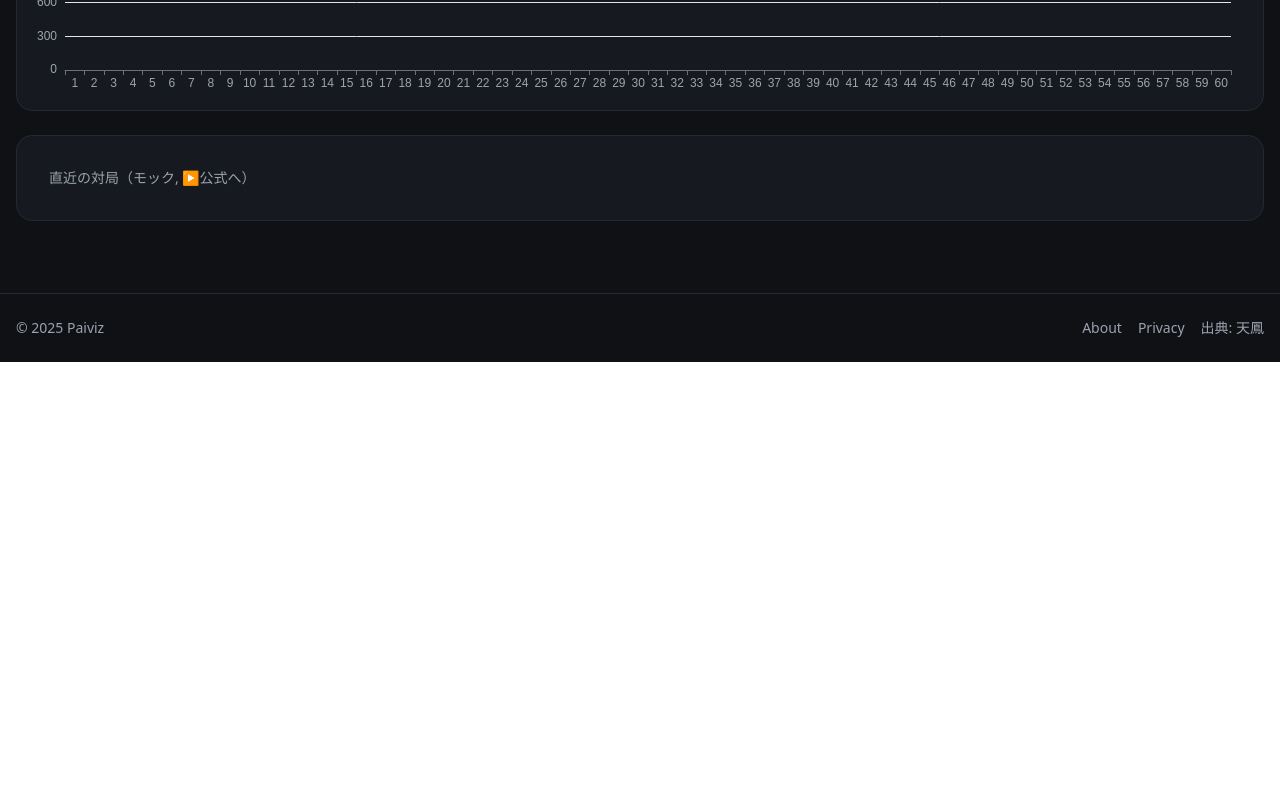
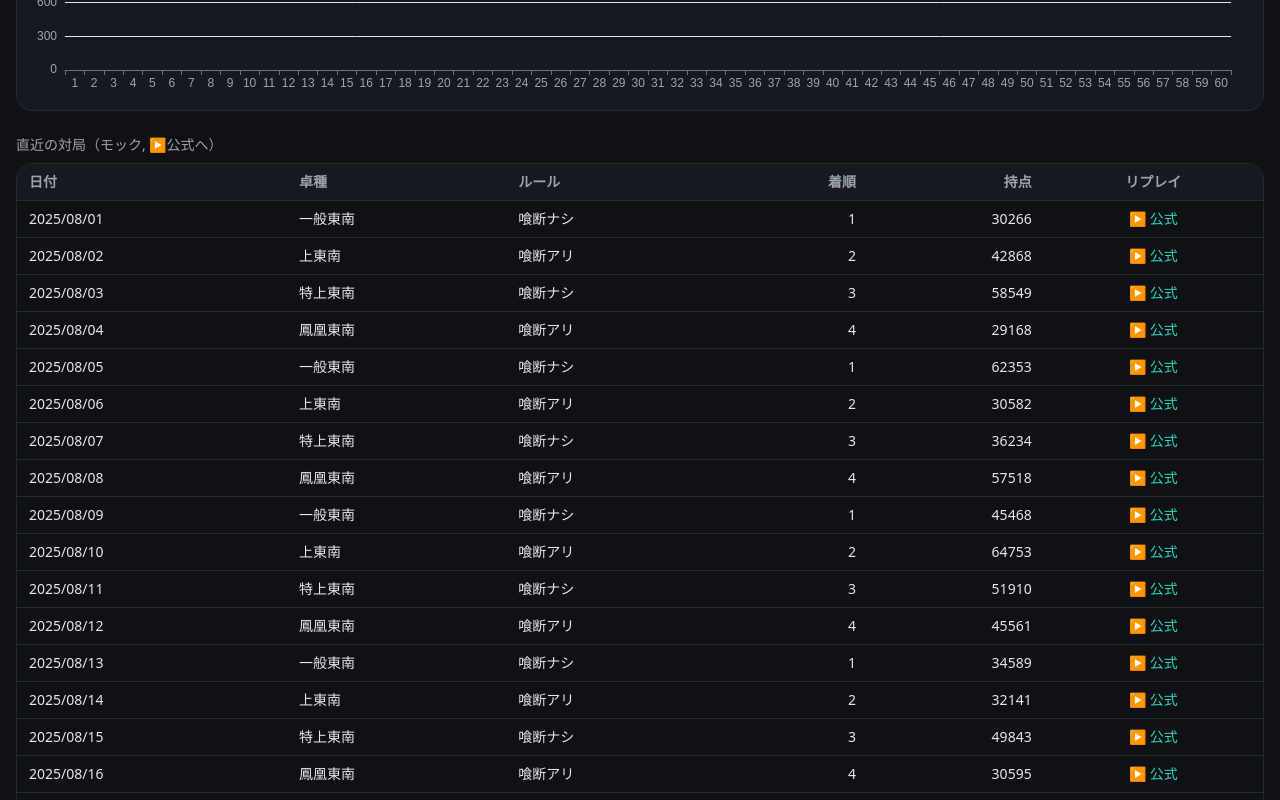
Before and after one commit to RyutaAoyama/paiviz, a Nuxt app: page /player/1 in a window 1280 px wide. Shown: the part 760-1560 px from the top of the page. Before the commit the page ends 1122 px from the top, so only its background shows below. Built offline with nearby package versions, Linux system fonts and the light colour scheme.

Commit message:
UI修正とGAの仮設定

```diff
--- /dev/null
+++ b/components/MatchTableMock.vue
@@ -0,0 +1,40 @@
+<template>
+  <div class="overflow-auto rounded-2xl border border-[#242A33]">
+    <table class="min-w-full text-sm">
+      <thead class="sticky top-0 bg-[#161A20] text-gray-400">
+        <tr>
+          <th class="px-3 py-2 text-left">日付</th>
+          <th class="px-3 py-2 text-left">卓種</th>
+          <th class="px-3 py-2 text-left">ルール</th>
+          <th class="px-3 py-2 text-right">着順</th>
+          <th class="px-3 py-2 text-right">持点</th>
+          <th class="px-3 py-2 text-center">リプレイ</th>
+        </tr>
+      </thead>
+      <tbody>
+        <tr v-for="row in rows" :key="row.id" class="border-t border-[#242A33] hover:bg-[#11151b]">
+          <td class="px-3 py-2">{{ row.date }}</td>
+          <td class="px-3 py-2">{{ row.table }}</td>
+          <td class="px-3 py-2">{{ row.rule }}</td>
+          <td class="px-3 py-2 text-right tabular-nums">{{ row.rank }}</td>
+          <td class="px-3 py-2 text-right tabular-nums">{{ row.points }}</td>
+          <td class="px-3 py-2 text-center">
+            <a :href="row.replay" target="_blank" rel="noopener" class="text-teal-400 hover:underline">▶ 公式</a>
+          </td>
+        </tr>
+      </tbody>
+    </table>
+  </div>
+</template>
+<script setup lang="ts">
+type Row = { id:number; date:string; table:string; rule:string; rank:number; points:number; replay:string }
+const rows: Row[] = Array.from({ length: 20 }).map((_, i) => ({
+  id: i,
+  date: `2025/08/${(i+1).toString().padStart(2,'0')}`,
+  table: ['一般','上','特上','鳳凰'][i%4] + '東南',
+  rule: i % 2 ? '喰断アリ' : '喰断ナシ',
+  rank: 1 + (i % 4),
+  points: 25000 + Math.floor(Math.random()*40000),
+  replay: '#'
+}))
+</script>
--- a/pages/about.vue
+++ b/pages/about.vue
@@ -1,9 +1,31 @@
 <template>
   <section class="space-y-4">
-    <h1 class="text-2xl font-bold">About</h1>
+    <h1 class="text-2xl font-bold">About Paiviz</h1>
+    <p class="text-sm text-gray-300">
+      Paiviz（パイビズ）は、ネット麻雀「天鳳」の公開情報をもとに、成績を見やすく可視化する非公式ビューアです。
+    </p>
+    <ul class="list-disc pl-5 text-sm text-gray-400 space-y-2">
+      <li>牌譜の一括取得・再配布は行いません。</li>
+      <li>
+        対局の閲覧は
+        <a
+          href="https://tenhou.net/"
+          class="text-teal-400"
+          target="_blank"
+          rel="noopener"
+          >tenhou.net</a
+        >
+        の公式リプレイにリンクします。
+      </li>
+      <li>
+        ログ解析（Labs）はブラウザ内で完結し、デフォルトでサーバー保存しません。
+      </li>
+    </ul>
     <p class="text-sm text-gray-400">
-      Paiviz
-      は天鳳の成績を見やすく可視化するビューアです。牌譜の一括配布は行わず、公式リプレイへのリンクアウト方針です。
+      ご連絡先:
+      <a href="mailto:support@paiviz.app" class="text-teal-400"
+        >support@paiviz.app</a
+      >
     </p>
   </section>
 </template>
--- a/pages/player/[name].vue
+++ b/pages/player/[name].vue
@@ -3,6 +3,7 @@
     <h1 class="text-2xl font-bold">
       {{ decodeURIComponent(route.params.name as string) }}
     </h1>
+
     <div class="grid grid-cols-2 gap-4 md:grid-cols-3 lg:grid-cols-5">
       <KpiCard label="和了率" :value="'--%'" />
       <KpiCard label="放銃率" :value="'--%'" />
@@ -10,25 +11,31 @@
       <KpiCard label="副露率" :value="'--%'" />
       <KpiCard label="平均順位" :value="'--'" />
     </div>
+
     <AdSlot type="mid" />
+
     <div class="rounded-2xl border border-[#242A33] bg-[#161A20] p-4">
       <div class="mb-2 text-sm text-gray-400">Rate 推移（ダミーデータ）</div>
       <div style="height: 280px" ref="chartBox"></div>
     </div>
-    <div
-      class="rounded-2xl border border-[#242A33] bg-[#161A20] p-8 text-sm text-gray-400"
-    >
-      直近の対局（モック, ▶公式へ）
+
+    <div>
+      <div class="mb-2 text-sm text-gray-400">
+        直近の対局（モック, ▶公式へ）
+      </div>
+      <MatchTableMock />
     </div>
   </section>
 </template>
+
 <script setup lang="ts">
+import { ref, onMounted, onBeforeUnmount } from "vue";
 import { useRoute } from "vue-router";
-import { ref, onMounted, onBeforeUnmount } from "vue";
 
 const route = useRoute();
 let chart: any;
 const chartBox = ref<HTMLElement | null>(null);
+
 onMounted(async () => {
   const echarts = await import("echarts");
   if (chartBox.value) {
--- a/pages/privacy.vue
+++ b/pages/privacy.vue
@@ -1,10 +1,29 @@
 <template>
   <section class="space-y-4">
-    <h1 class="text-2xl font-bold">Privacy</h1>
+    <h1 class="text-2xl font-bold">Privacy Policy</h1>
+    <p class="text-sm text-gray-300">
+      Paiviz
+      は最小限のデータで運用します。基本方針は「解析はブラウザ内で完結、サーバー保存はしない」です。
+    </p>
     <ul class="list-disc pl-5 text-sm text-gray-400 space-y-2">
-      <li>解析は基本ブラウザ内で完結。サーバー保存はしません。</li>
-      <li>広告/計測は後日導入予定。導入時は明示します。</li>
-      <li>リプレイは tenhou.net への外部リンクのみ。</li>
+      <li>
+        アップロードした牌譜はブラウザ内で解析され、デフォルトでサーバー保存しません。
+      </li>
+      <li>
+        共有リンクを作成する場合、集計サマリのみ短期保存することがあります（原文牌譜は含みません）。
+      </li>
+      <li>
+        アクセス解析（GA4）を導入する場合、IP匿名化とクッキー同意を実施します。
+      </li>
+      <li>
+        広告（AdSense）導入時はプライバシー設定を明示し、オプトアウト方法を提供します。
+      </li>
     </ul>
+    <p class="text-sm text-gray-400">
+      お問い合わせ:
+      <a href="mailto:support@paiviz.app" class="text-teal-400"
+        >support@paiviz.app</a
+      >
+    </p>
   </section>
 </template>
--- a/pages/rankings.vue
+++ b/pages/rankings.vue
@@ -1,6 +1,7 @@
 <template>
   <section class="space-y-4">
     <h1 class="text-2xl font-bold">ランキング</h1>
+
     <div class="grid grid-cols-2 gap-2 md:grid-cols-4">
       <select
         v-model="period"
@@ -35,17 +36,22 @@
         <option value="win">勝率</option>
       </select>
     </div>
+
     <div
       ref="viewport"
       class="rounded-2xl border border-[#242A33] bg-[#161A20] text-sm"
       style="height: 560px; overflow: auto"
       @scroll="onScroll"
     >
-      <div :style="{ height: totalHeight + 'px', position: 'relative' }">
+      <div
+        :style="{ height: totalHeight + 'px', position: 'relative' }"
+        role="table"
+        aria-label="ランキング"
+      >
         <div
           v-for="(row, i) in visibleRows"
           :key="row.id"
-          class="grid grid-cols-[56px_1fr_90px_160px_90px] items-center gap-3 border-b border-[#242A33]"
+          class="grid grid-cols-[56px_1fr_90px_160px_90px] items-center gap-3 border-b border-[#242A33] hover:bg-[#11151b]"
           :style="{
             position: 'absolute',
             top: (startIndex + i) * rowHeight + 'px',
@@ -65,15 +71,17 @@
     </div>
   </section>
 </template>
+
 <script setup lang="ts">
 import { ref, computed, onMounted } from "vue";
 
-const period = ref("this"),
-  tableType = ref("特上"),
-  rule = ref("東南");
+const period = ref("this");
+const tableType = ref("特上");
+const rule = ref("東南");
 const sortKey = ref<"rate" | "games" | "win">("rate");
-const rowHeight = 48,
-  total = 1000;
+
+const rowHeight = 48;
+const total = 1000;
 const data = Array.from({ length: total }).map((_, i) => ({
   id: i,
   name: `Player_${i.toString().padStart(4, "0")}`,
@@ -81,13 +89,18 @@ const data = Array.from({ length: total }).map((_, i) => ({
   games: Math.floor(50 + Math.random() * 300),
   spark: Array.from({ length: 16 }, () => Math.floor(1 + Math.random() * 4)),
 }));
-const sorted = computed(() => [...data].sort((a, b) => b.rate - a.rate));
+const sorted = computed(() => {
+  return [...data].sort((a, b) => b.rate - a.rate);
+});
+
 const viewport = ref<HTMLElement | null>(null);
-const startIndex = ref(0),
-  visibleCount = ref(0);
+const startIndex = ref(0);
+const visibleCount = ref(0);
+
 onMounted(() => {
   calcVisible();
 });
+
 function calcVisible() {
   const h = viewport.value?.clientHeight ?? 560;
   visibleCount.value = Math.ceil(h / rowHeight) + 2;
@@ -96,8 +109,11 @@ function onScroll() {
   const st = viewport.value?.scrollTop ?? 0;
   startIndex.value = Math.max(0, Math.floor(st / rowHeight) - 1);
 }
-const visibleRows = computed(() =>
-  sorted.value.slice(startIndex.value, startIndex.value + visibleCount.value)
-);
+const visibleRows = computed(() => {
+  return sorted.value.slice(
+    startIndex.value,
+    startIndex.value + visibleCount.value
+  );
+});
 const totalHeight = computed(() => sorted.value.length * rowHeight);
 </script>
--- /dev/null
+++ b/plugins/ga.client.ts
@@ -0,0 +1,17 @@
+import { defineNuxtPlugin, useRuntimeConfig } from "nuxt/app";
+
+export default defineNuxtPlugin(() => {
+  const id = useRuntimeConfig().public.GA_ID;
+  if (!id) return;
+  const s = document.createElement("script");
+  s.async = true;
+  s.src = `https://www.googletagmanager.com/gtag/js?id=${id}`;
+  document.head.appendChild(s);
+  // @ts-ignore
+  window.dataLayer = window.dataLayer || [];
+  function gtag(...args: any[]) {
+    (window as any).dataLayer.push(args);
+  }
+  gtag("js", new Date());
+  gtag("config", id, { anonymize_ip: true });
+});
```
Also changed, not shown: public/robots.txt (added).
